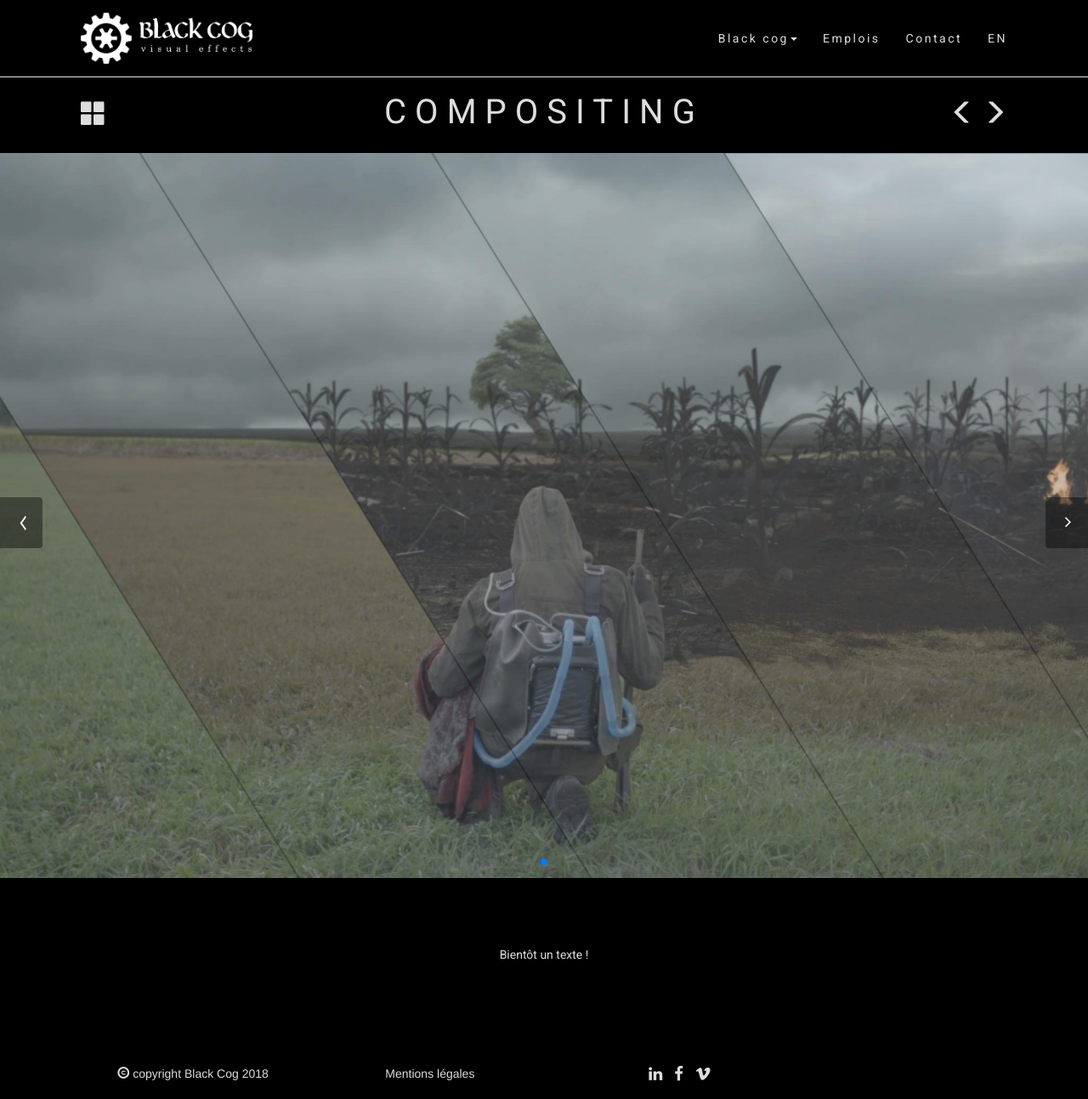
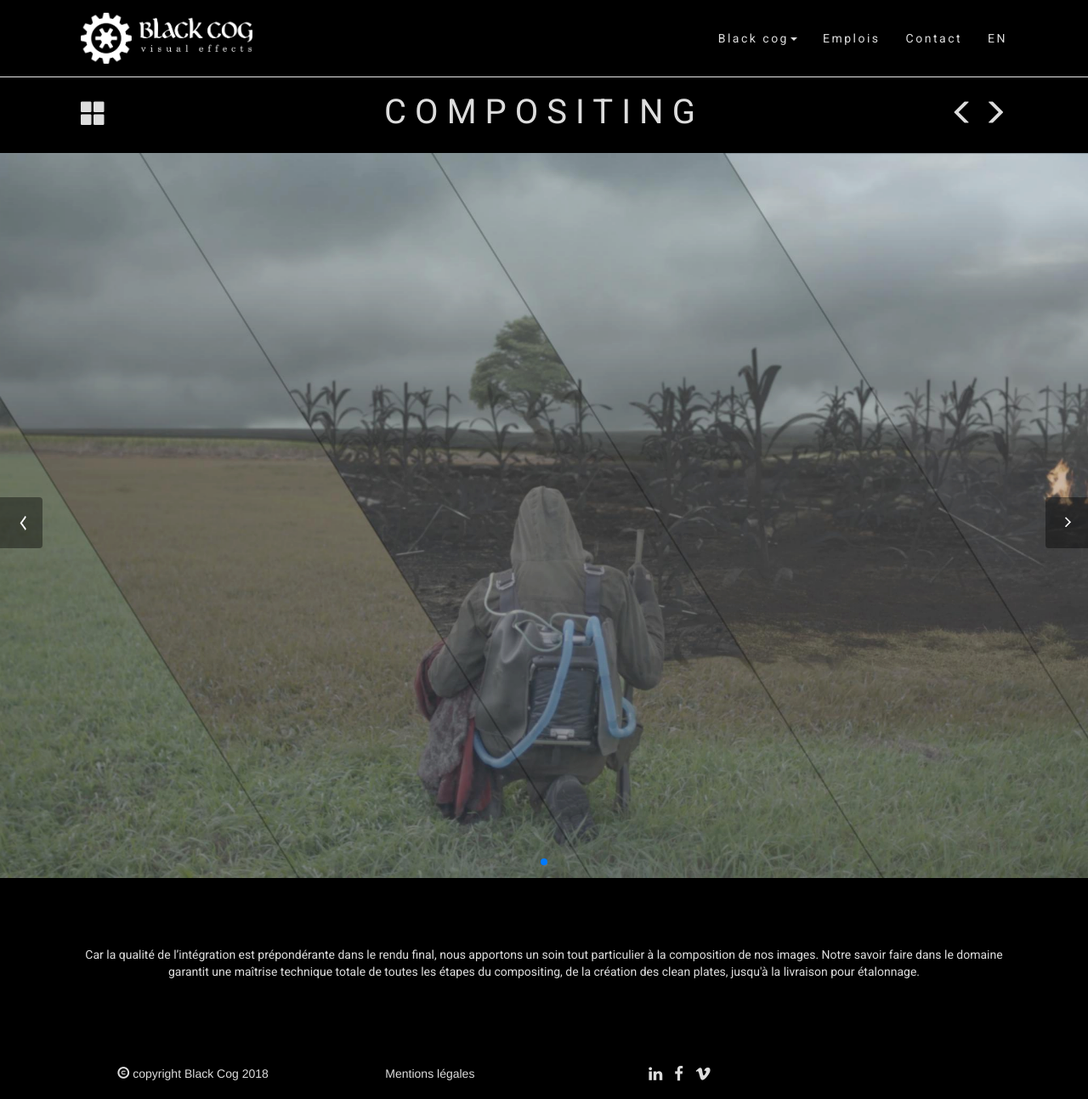
Before and after one commit to christiansen-merel/bookish-fortnight, a Jekyll site: the page built from fr/compositing.html, in a window 1280 px wide. Shown: the whole page at 85% size. Built offline with Jekyll 4.4.1, drawn with Linux system fonts in a browser that asks for light colours; nearby versions of some CDN libraries; library files that are not in the unit come from our copies.

Commit message:
Update compositing.html

```diff
--- a/fr/compositing.html
+++ b/fr/compositing.html
@@ -11,4 +11,5 @@ precedent: effets-numeriques
 suivant: motion-design
 ---
 
-<p>Bientôt un texte !</p>
+<p>Car la qualité de l’intégration est prépondérante dans le rendu final, nous apportons un soin tout particulier à la composition de nos images. Notre savoir faire dans le domaine garantit une maîtrise technique totale de toutes les étapes du compositing, de la création des clean plates,
+  jusqu'à la livraison pour étalonnage.</p>
```
